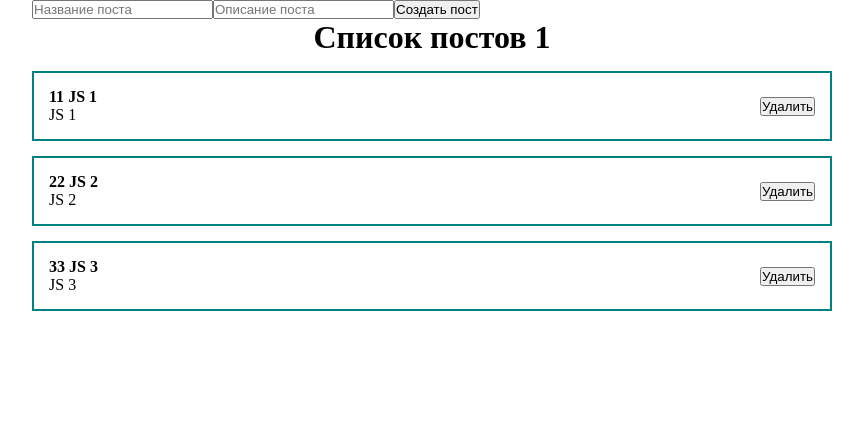
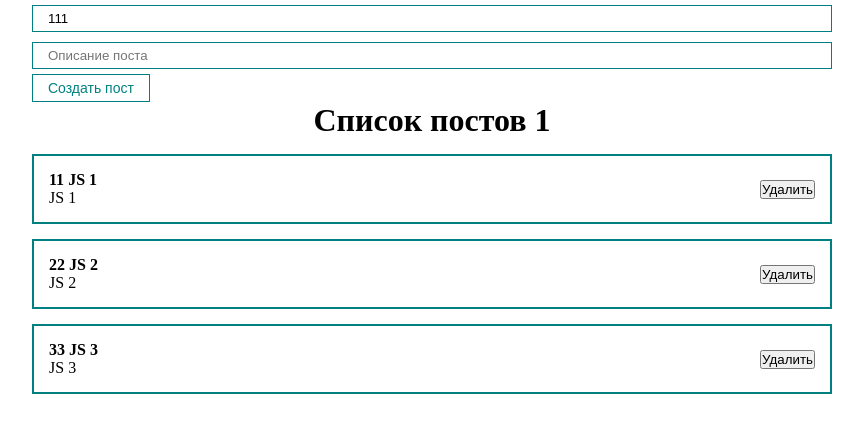
Before and after one commit to batrakovd2/react-edu, a React (Create React App) app in the folder my-app/: page / in a window 1280 px wide. Shown: the top 432 px of the page, without its empty margins (208-1071 px from the left). Built offline with nearby package versions, Linux system fonts and the light colour scheme.

Commit message:
useRef myInput myButton

```diff
--- a/my-app/src/App.js
+++ b/my-app/src/App.js
@@ -1,9 +1,11 @@
-import React, { useState } from 'react';
+import React, { useState, useRef } from 'react';
 import Counter from './components/Counter';
 import ClassCounter from './components/ClassCounter';
 import PostItem from './components/PostItem';
 import './styles/app.css';
 import PostList from './components/PostList';
+import MyButton from './components/UI/button/MyButton';
+import MyInput from './components/UI/input/MyInput';
 
 function App() {
 
@@ -13,13 +15,29 @@
     {id: 33, title:'JS 3', body: 'Descr'}
   ]);
 
+  const [title, setTitle] = useState('111');
+  const bodyInputRef = useRef()
+
+  const addNewPost = (e) => {
+    e.preventDefault();
+    console.log(title)
+    console.log(bodyInputRef.current.value)
+  }
+
 
   return (
     <div className="App">
       <form>
-        <input type="text" placeholder='Название поста'/>
-        <input type="text" placeholder='Описание поста'/>
-        <button>Создать пост</button>
+        <MyInput
+        type="text"
+         placeholder='Название поста'
+         value={title}
+         onChange={e => setTitle(e.target.value)}/>
+        <MyInput
+        type="text"
+        placeholder='Описание поста'
+        ref={bodyInputRef}/>
+        <MyButton onClick={addNewPost}>Создать пост</MyButton>
       </form>
       <PostList posts={posts} title="Список постов 1"/>
 
--- a/my-app/src/components/PostItem.jsx
+++ b/my-app/src/components/PostItem.jsx
@@ -1,7 +1,6 @@
 import React from "react";
 
 const PostItem = (props) => {
-    console.log(props)
     return (
         <div className="post">
             <div className="post__content">
--- a/my-app/src/components/UI/button/MyButton.jsx
+++ b/my-app/src/components/UI/button/MyButton.jsx
@@ -1,7 +1,12 @@
 import React from "react";
+import classes from './Mybutton.module.css'
 
-const MyButton = () => {
-
+const MyButton = ({children, ...props}) => {
+    return (
+        <button {...props} className={classes.myBtn}>
+            {children}
+        </button>
+    );
 }
 
 export default MyButton;
--- /dev/null
+++ b/my-app/src/components/UI/button/Mybutton.module.css
@@ -0,0 +1,8 @@
+.myBtn {
+    padding: 5px 15px;
+    color: teal;
+    font-size: 14px;
+    background: transparent;
+    border: 1px solid teal;
+    cursor: pointer;
+}
--- /dev/null
+++ b/my-app/src/components/UI/input/MyInput.jsx
@@ -0,0 +1,10 @@
+import React from "react";
+import classes from './MyInput.module.css';
+
+const MyInput = React.forwardRef((props, ref) => {
+    return (
+        <input ref={ref} className={classes.MyInput} {...props} />
+    );
+})
+
+export default MyInput;
--- /dev/null
+++ b/my-app/src/components/UI/input/MyInput.module.css
@@ -0,0 +1,6 @@
+.MyInput {
+    width: 100%;
+    padding: 5px 15px;
+    margin: 5px 0;
+    border: 1px solid teal;
+}
```
